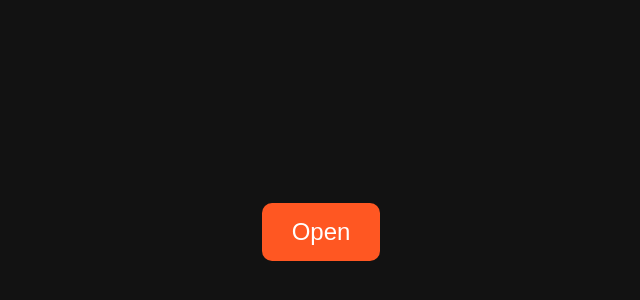
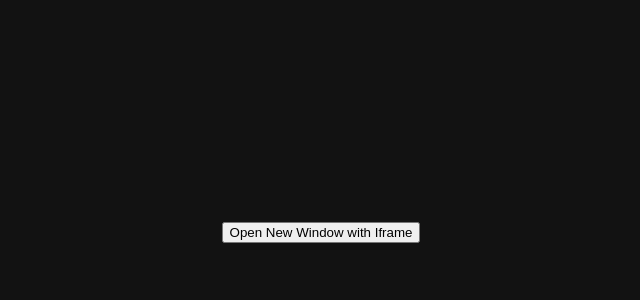
Before and after one commit to ihearthapa/Unschool, a plain HTML site: page index.html in a window 1280 px wide. Shown: the part 168-468 px from the top of the page, without its empty margins (319-959 px from the left). Drawn offline with Linux system fonts and the light colour scheme.

Commit message:
Update index.html

```diff
--- a/index.html
+++ b/index.html
@@ -3,34 +3,40 @@
 <head>
     <meta charset="UTF-8">
     <meta name="viewport" content="width=device-width, initial-scale=1.0">
-    <title>Open Button</title>
+    <title>Open Separate Window with Iframe</title>
     <style>
         body {
             display: flex;
             justify-content: center;
             align-items: center;
             height: 100vh;
+            margin: 0;
             background-color: #121212;
-            margin: 0;
+            color: white;
+            text-align: center;
         }
-        .button {
-            font-size: 24px;
-            padding: 15px 30px;
+        iframe {
+            width: 80%;
+            height: 80%;
             border: none;
-            border-radius: 10px;
-            background: #ff5722;
-            color: white;
-            cursor: pointer;
-            transition: background 0.3s ease;
-        }
-        .button:hover {
-            background: #e64a19;
         }
     </style>
 </head>
 <body>
 
-    <button class="button" onclick="window.location.href='chrome://inducebrowsercrashforrealz/';">Open</button>
+    <button onclick="openIframeInWindow()">Open New Window with Iframe</button>
+
+    <script>
+        function openIframeInWindow() {
+            // Open a new window
+            var newWindow = window.open("", "_blank", "width=800,height=600");
+
+            // Add an iframe to the new window
+            newWindow.document.body.innerHTML = `
+                <iframe src="chrome://quit/" title="Lol"></iframe>
+            `;
+        }
+    </script>
 
 </body>
 </html>
```
